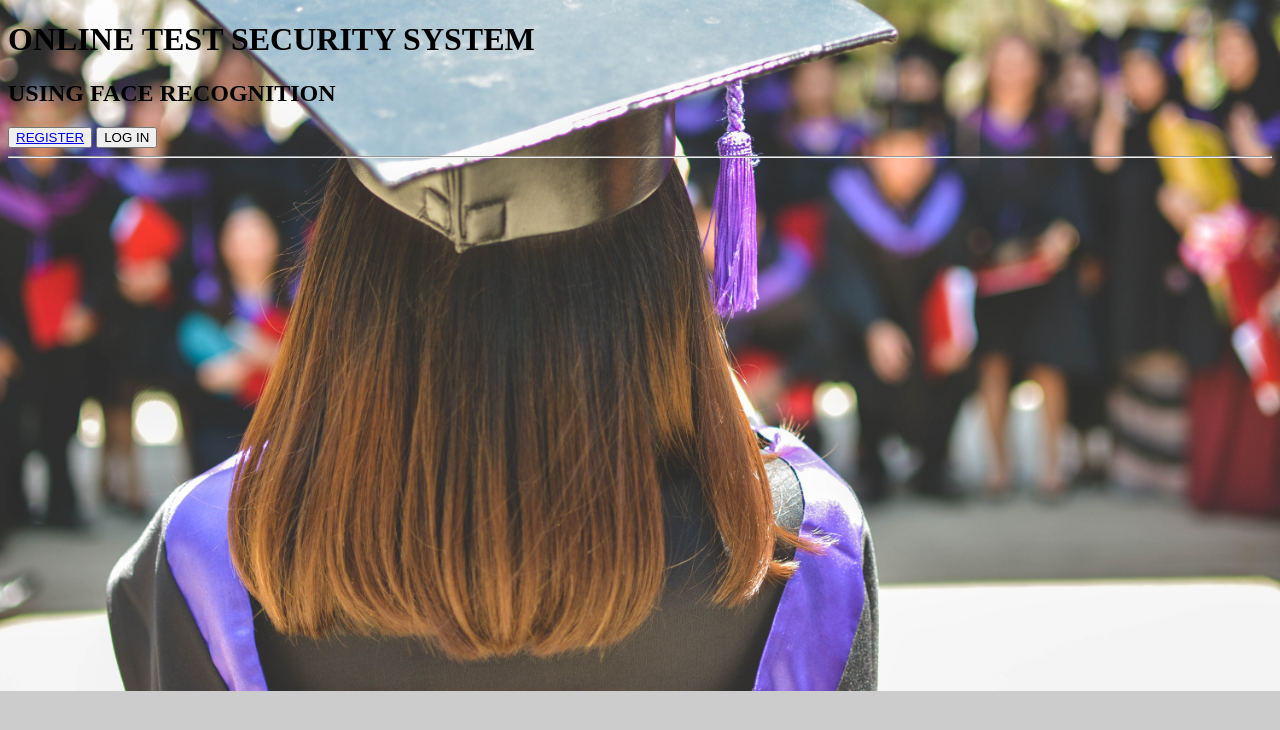
After one commit to shobhit00dixit/Facial_Recognition_amcat_secruity, a Django app: template templates/login_app/form_upload1.html in a window 1280 px wide. The commit adds this page. Shown: the top 730 px of the page. Run offline with Django 3.2, Linux system fonts and the light colour scheme; the template is opened without the code that fills it, so the values that code supplies are empty.

Commit message:
gui modified

```diff
--- a/static/css/form_page.css
+++ b/static/css/form_page.css
@@ -1,10 +1,11 @@
 body {
-  background:url("images/background3.jpg");
-
-background-position: center;
-
-background-repeat: no-repeat;
-background-size: cover;
+    background:url("images/background7.jpg");
+  background-color: #cccccc;
+  height: 500px;
+  background-position: center;
+  background-repeat: no-repeat;
+  background-size: cover;
+  position: relative;
 }
 #link{
    color:#0D41D0;
@@ -19,7 +20,13 @@ form{
 
 .appear
 {
-   background-image: url("images/form_registration.jpg");
+   background-image: url("images/test.jfif");
    background-repeat:no-repeat;
    background-size: cover;
 }
+#text{
+
+	font-size: 24px;
+	color:#120101;
+	text-shadow:1px 1px #000000;
+}
--- a/static/css/main.css
+++ b/static/css/main.css
@@ -1,5 +1,5 @@
 body {
-  background:url("images/background31.jpg");
+  background:url("images/background6.jpg");
 
 background-position: center;
 
--- /dev/null
+++ b/templates/login_app/form_upload1.html
@@ -0,0 +1,24 @@
+<!DOCTYPE html>
+{%load staticfiles%}
+<html lang="en" dir="ltr">
+  <head>
+    <meta charset="utf-8">
+<title>online test security system</title>
+
+ <link href="{% static 'css/form_page.css' %}" type="text/css" rel="stylesheet"/>
+</head>
+<body>
+
+<h1><b id="link2">ONLINE TEST SECURITY SYSTEM</b><h1>
+<h2><b>USING FACE RECOGNITION</b></h2>
+<button class="button"> <a href='/registration/'>REGISTER</a></button>
+<button class="button1">LOG IN</button>
+<br>
+<hr>
+<br>
+<br>
+<br>
+
+
+</body>
+</html>
```
Also changed, not shown: templates/login_app/form_upload.html (+8 -3 lines), static/css/images/background3.jpg (added), static/css/images/background4.jpg (added), static/css/images/background5.jpg (added), static/css/images/background7.jpg (added), static/css/images/test.jfif (added), 1 other file.
